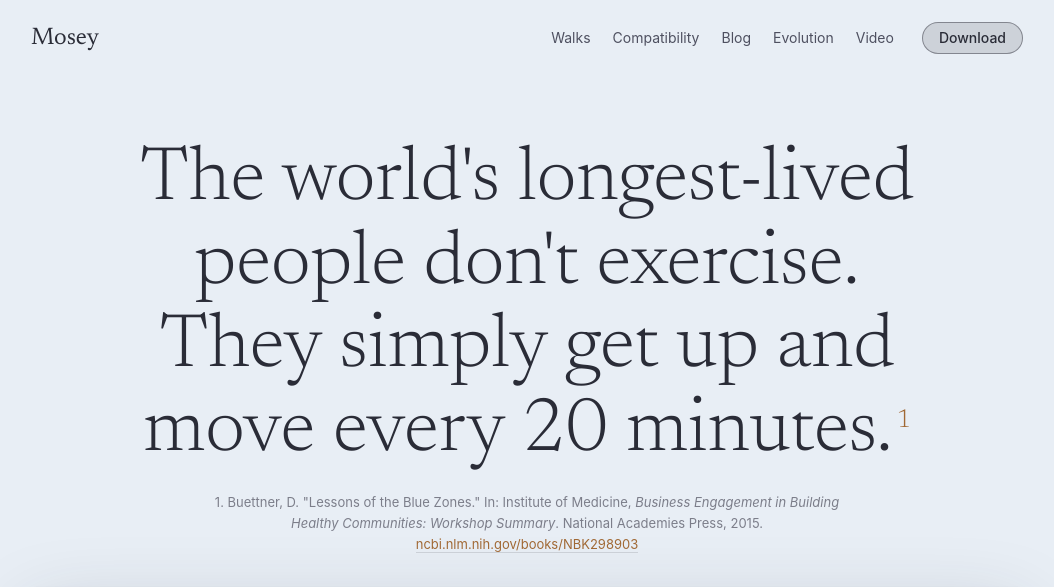
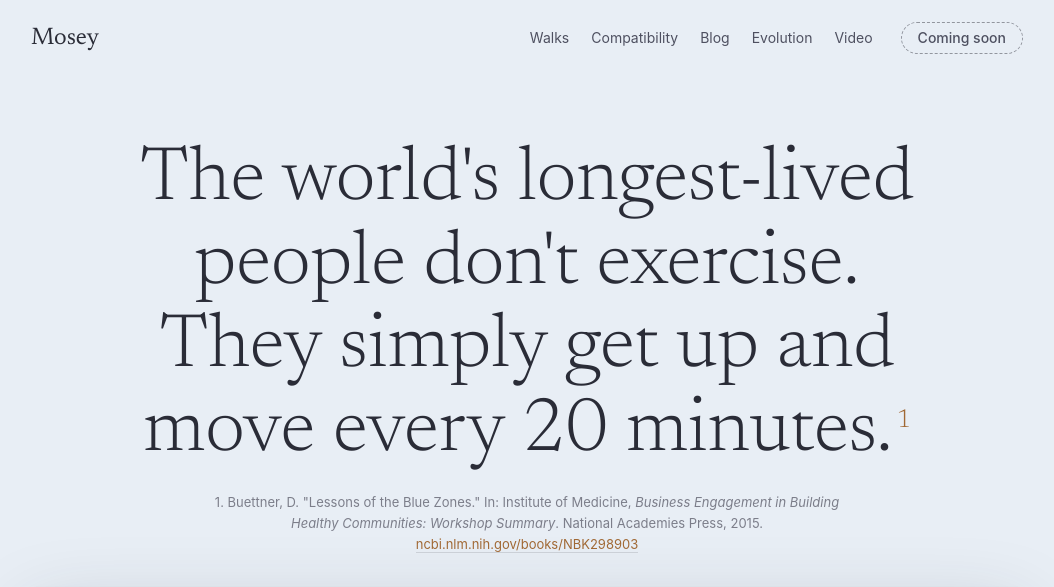
Before and after one commit to akaalias/mosey-site, a Jekyll site: the page built from index.html, in a window 1280 px wide. Shown: the top 587 px of the page, without its empty margins (113-1167 px from the left). Built offline with Jekyll 4.4.1, drawn with Linux system fonts in a browser that asks for light colours; some of the changed text lies outside the part shown.

Commit message:
Coming soon: the store link is empty until release — the nav button, the hero and the price say so (Liquid treats "" as true; the checks now compare)
Co-Authored-By: Claude Fable 5.1 <noreply@anthropic.com>

```diff
--- a/_layouts/default.html
+++ b/_layouts/default.html
@@ -65,7 +65,8 @@
   .btn.quiet { background:none; border-color:transparent; color:var(--ink-2); }
   .btn.soon { cursor:default; color:var(--ink-2); border-style:dashed; background:none; }
   .btn.soon:hover { background:none; border-color:rgba(42,44,55,.55); }
-  nav .links a.btn.small { padding:8px 16px; color:var(--ink); border:1px solid rgba(42,44,55,.45); line-height:1; margin-left:6px; }
+  nav .links .btn.small { padding:8px 16px; color:var(--ink); border:1px solid rgba(42,44,55,.45); line-height:1; margin-left:6px; }
+  nav .links .btn.small.soon { color:var(--ink-2); border-style:dashed; background:none; }
   footer { max-width:1040px; margin:0 auto; padding:28px 24px 48px; border-top:1px solid var(--hair); display:flex; flex-wrap:wrap; gap:18px 28px; font-size:13px; color:var(--muted); }
   footer a { color:var(--ink-2); border:0; }
   @media (prefers-reduced-motion: reduce) { * { animation: none !important; transition: none !important; } }
@@ -100,7 +101,7 @@
     <a href="{{ site.baseurl }}/blog/">Blog</a>
     <a href="{{ site.baseurl }}/evolution/">Evolution</a>
     <a href="{{ site.baseurl }}/making-of/">Video</a>
-    {% if site.store_url %}<a class="btn small" href="{{ site.store_url }}">Download</a>{% endif %}
+    {% if site.store_url != "" %}<a class="btn small" href="{{ site.store_url }}">Download</a>{% else %}<span class="btn small soon" aria-disabled="true">Coming soon</span>{% endif %}
   </div>
 </nav>
 <main>
--- a/index.html
+++ b/index.html
@@ -55,7 +55,7 @@ description: "The longest-lived people are nudged into moving every twenty minut
     <h2>Walks that start themselves.</h2>
     <p class="lede">Twenty minutes at the desk, then your walking pad starts on its own — three minutes to twenty, a different walk each time, at a pace it sets. Step on when you're ready; step off whenever you like. Nothing counts down at you, nothing keeps a streak.</p>
     <div class="cta">
-      {% if site.store_url %}
+      {% if site.store_url != "" %}
       <a class="btn" href="{{ site.store_url }}">Download on the Mac App Store</a>
       {% else %}
       <span class="btn soon" aria-disabled="true">Coming soon to the Mac App Store</span>
@@ -90,8 +90,8 @@ description: "The longest-lived people are nudged into moving every twenty minut
   <div class="q">
     <h3>What does it cost?</h3>
     <div>
-      <p>Nothing. No account, no subscription, nothing to unlock. Mosey 1.2 runs on macOS 15 or later{% if site.store_url %} and is on the Mac App Store{% else %}; it is on its way to the Mac App Store, and the link lands here the day it's out{% endif %}.</p>
-      {% if site.store_url %}<a class="more" href="{{ site.store_url }}">Download on the Mac App Store →</a>{% endif %}
+      <p>Nothing. No account, no subscription, nothing to unlock. Mosey 1.2 runs on macOS 15 or later{% if site.store_url != "" %} and is on the Mac App Store{% else %}; it is on its way to the Mac App Store, and the link lands here the day it's out{% endif %}.</p>
+      {% if site.store_url != "" %}<a class="more" href="{{ site.store_url }}">Download on the Mac App Store →</a>{% else %}<span class="more" style="color:var(--muted)">Coming soon to the Mac App Store</span>{% endif %}
     </div>
   </div>
 </section>
```
